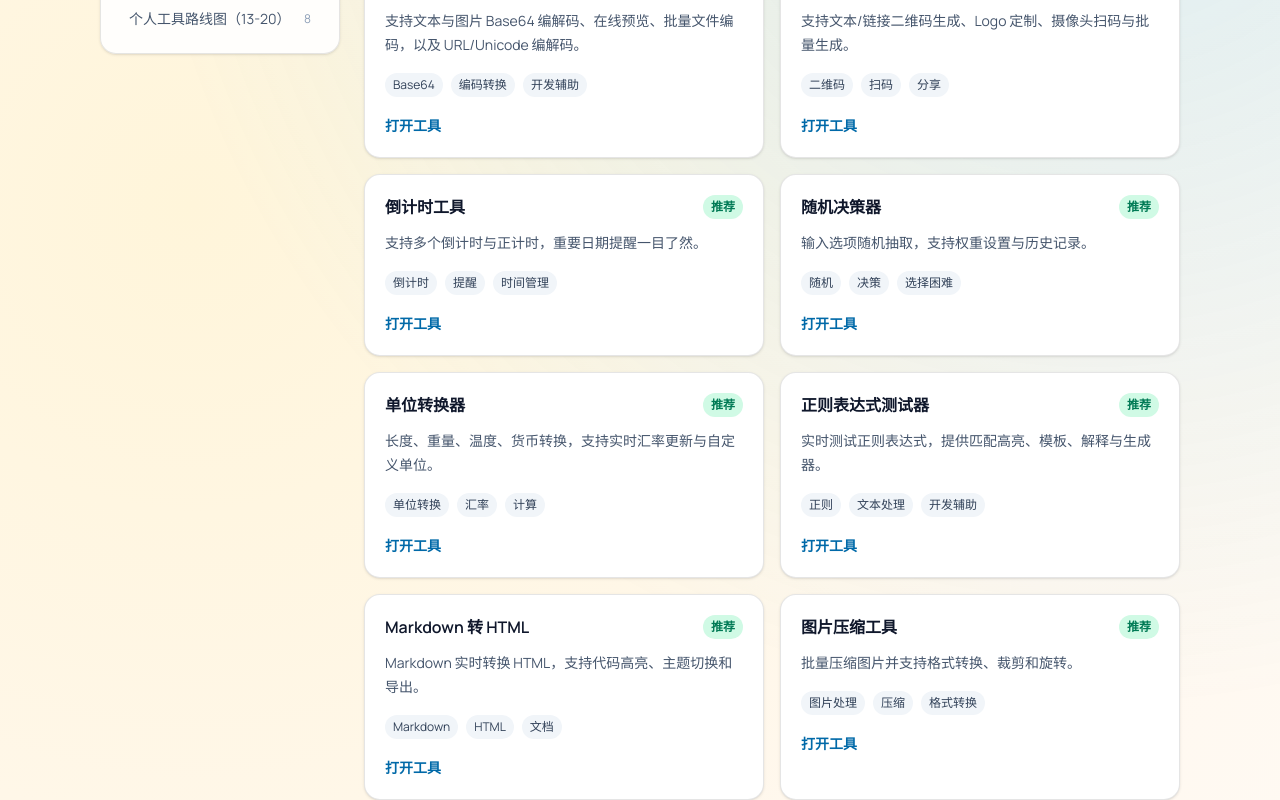
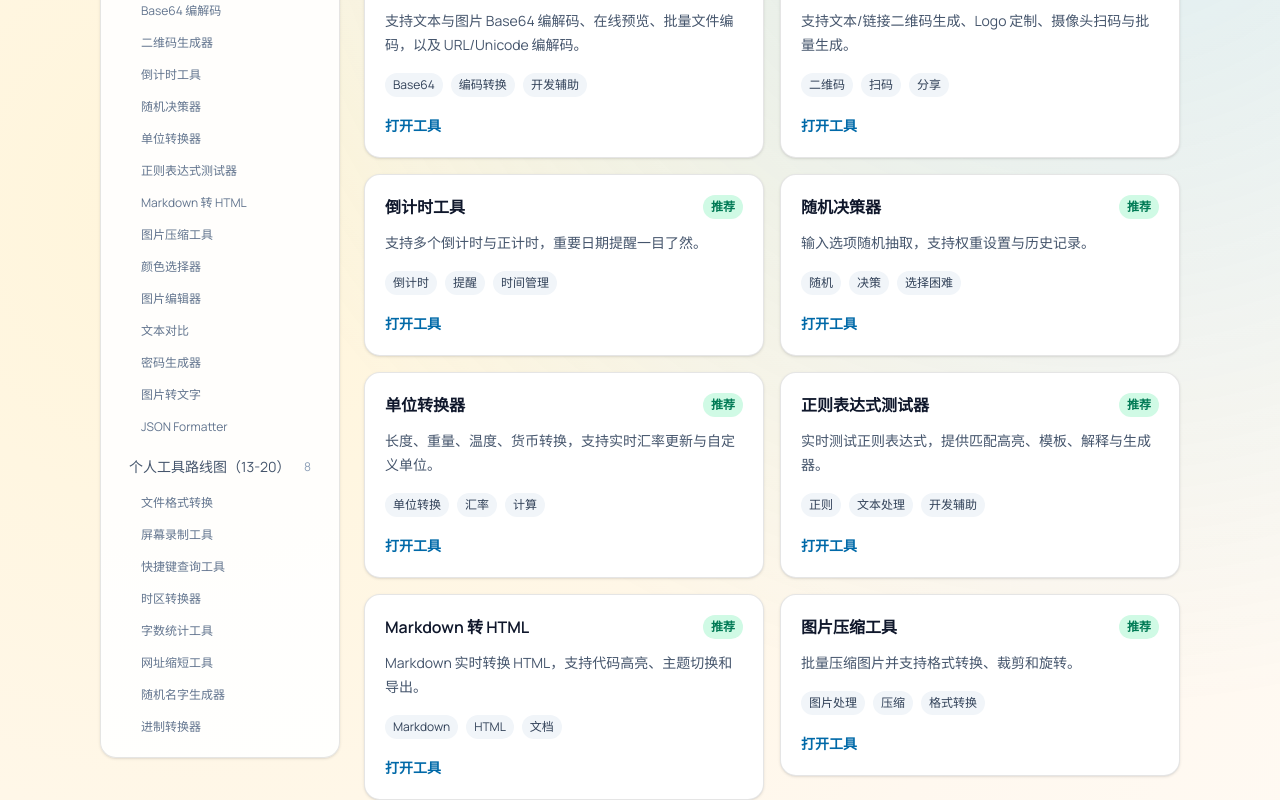
Before and after one commit to ChenChangxinX/web-for-myself, a Next.js app: page /category/personal-tools in a window 1280 px wide. Shown: the part 380-1180 px from the top of the page. Built offline with nearby package versions, Linux system fonts and the light colour scheme.

Commit message:
feat: add tool-level anchors in personal tools sidebar

```diff
--- a/app/category/[slug]/page.tsx
+++ b/app/category/[slug]/page.tsx
@@ -79,6 +79,18 @@ export default async function CategoryPage({ params }: CategoryPageProps) {
                       <span>{group.name}</span>
                       <span className="text-xs text-slate-400">{group.sites.length}</span>
                     </a>
+                    <ul className="mt-1 space-y-1 pl-3">
+                      {group.sites.map((site) => (
+                        <li key={site.id}>
+                          <a
+                            href={`#group-${group.id}-${site.id}`}
+                            className="block rounded-md px-3 py-1.5 text-xs text-slate-500 transition hover:bg-slate-100 hover:text-slate-800"
+                          >
+                            {site.name}
+                          </a>
+                        </li>
+                      ))}
+                    </ul>
                   </li>
                 ))}
               </ul>
--- a/features/site-directory/components/site-grid.tsx
+++ b/features/site-directory/components/site-grid.tsx
@@ -18,7 +18,13 @@ export function SiteGrid({ groups, sectionIdPrefix }: SiteGridProps) {
           <h2 className="text-xl font-bold tracking-tight text-slate-900">{group.name}</h2>
           <div className="grid gap-4 md:grid-cols-2">
             {group.sites.map((site) => (
-              <SiteCard key={site.id} site={site} />
+              <div
+                key={site.id}
+                id={sectionIdPrefix ? `${sectionIdPrefix}-${group.id}-${site.id}` : undefined}
+                className="scroll-mt-24"
+              >
+                <SiteCard site={site} />
+              </div>
             ))}
           </div>
         </section>
```
